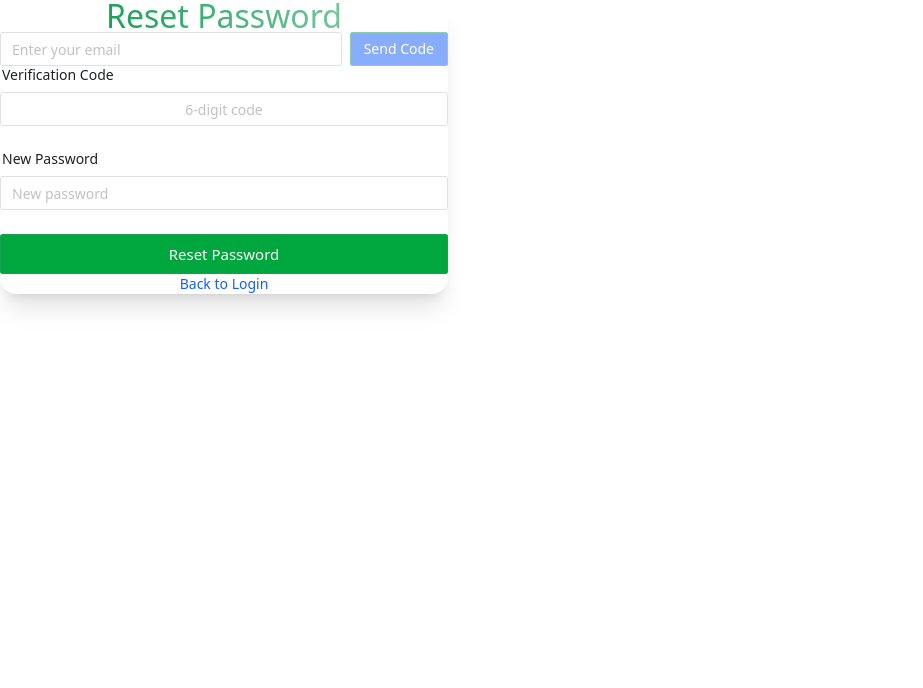
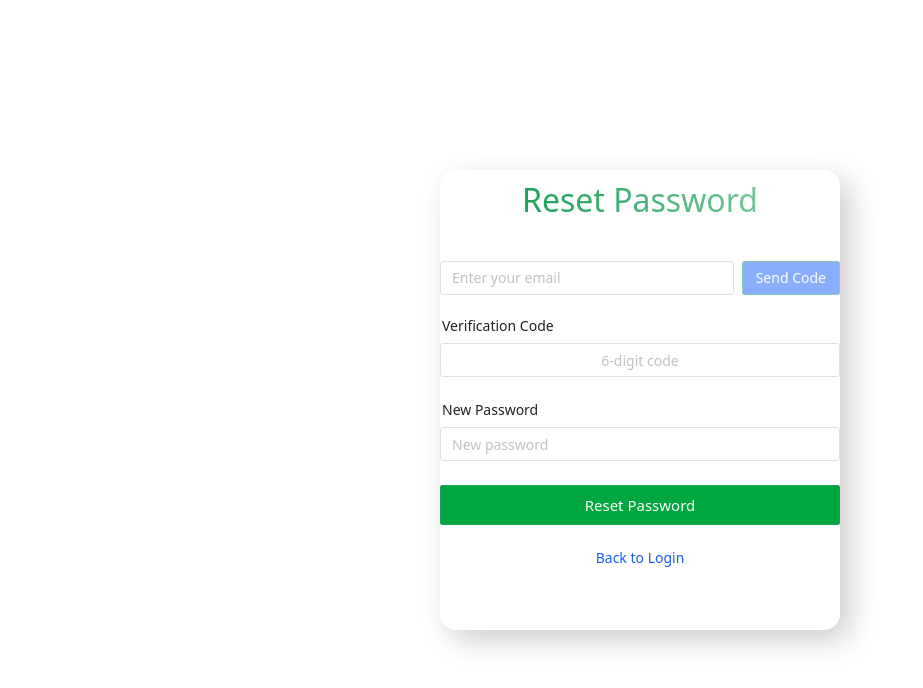
Before and after one commit to Bundith111/Authentication, a Vue app: page /auth/forgot-password in a window 1280 px wide. Shown: the top 688 px of the page, without its empty margins (0-923 px from the left). Built offline with nearby package versions, Linux system fonts and the light colour scheme.

Commit message:
edit form

```diff
--- a/src/components/auth/ForgotPassword.vue
+++ b/src/components/auth/ForgotPassword.vue
@@ -1,4 +1,4 @@
-<template>
+<!-- <template>
   <n-form
     class="bg-white p-8 rounded-2xl shadow-xl w-full max-w-md mx-auto space-y-6"
     label-placement="top"
@@ -46,7 +46,59 @@
     <div class="text-center text-sm text-blue-600 mt-4">
       <button class="hover:underline" @click="goBackToLogin">Back to Login</button>
     </div>
+  </n-form> -->
+  <template>
+  <div class="min-h-screen  flex items-center justify-center pt-96 "><br>
+  <n-form
+    class=" p-8 rounded-2xl w-[400px] h-[460px] max-w-md mx-auto space-y-2 shadow-[10px_10px_30px_rgba(0.2,0.2,0.2,0.2)] "
+    label-placement="top" >
+    <h1 class="text-9xl font-semibold text-center text-gray-800 "><br>
+      <n-gradient-text size="32" type="success"> Reset Password </n-gradient-text>
+    </h1><br>
+    <br />
+    <div class="flex items-center gap-2 w-full">
+      <n-input v-model:value="email" placeholder="Enter your email" class="flex-1" />
+      <n-button
+        type="primary"
+        size="medium"
+        class="!bg-blue-600 hover:!bg-blue-700 transition-all whitespace-nowrap"
+        :disabled="!email"
+        @click="sendCode"
+      >
+        Send Code
+      </n-button>
+    </div>
+    <br />
+    <n-form-item label="Verification Code">
+      <n-input
+        v-model:value="codeInput"
+        placeholder="6-digit code"
+        maxlength="6"
+        class="w-full text-center"
+      />
+    </n-form-item>
+    <n-form-item label="New Password">
+      <n-input
+        v-model:value="newPassword"
+        type="password"
+        placeholder="New password"
+        class="w-full"
+      />
+    </n-form-item>
+    <n-button
+      type="primary"
+      block
+      size="large"
+      class="!bg-green-600 hover:!bg-green-700"
+      @click="resetPassword"
+    >
+      Reset Password
+    </n-button><br>
+    <div class="text-center text-sm text-blue-600 mt-4">
+      <button class="hover:underline" @click="goBackToLogin">Back to Login</button>
+    </div>
   </n-form>
+  </div>
 </template>
 
 <script setup>
--- a/src/components/auth/LoginForm.vue
+++ b/src/components/auth/LoginForm.vue
@@ -1,4 +1,4 @@
-<template>
+<!-- <template>
   <n-form
     class="bg-white p-8 rounded-2xl shadow-xl w-full max-w-md mx-auto space-y-6"
     label-placement="top"
@@ -33,6 +33,44 @@
       <button class="hover:underline" @click="goToForgotPassword">Forgot Password?</button>
     </div>
   </n-form>
+</template> -->
+
+<template>
+  <div class="min-h-screen  flex items-center justify-center pt-96 "><br>
+  <n-form
+  class="rounded-2xl w-[400px] h-[460px] max-w-md mx-auto space-y-6 p-6 shadow-[10px_10px_30px_rgba(0.2,0.2,0.2,0.2)] -20"
+  label-placement="top">
+    <h1 class="text-9xl font-semibold text-center text-gray-800 "><br>
+      <n-gradient-text size="32" type="success"> Login </n-gradient-text>
+    </h1><br>
+    <n-form-item label="Email">
+      <n-input v-model:value="email" placeholder="you@example.com" class="w-full" />
+    </n-form-item>
+    <n-form-item label="Password">
+      <n-input
+        v-model:value="password"
+        type="password"
+        show-password-on="click"
+        placeholder="Your password"
+        class="w-full"
+      />
+    </n-form-item>
+    <n-button
+      type="primary"
+      block
+      size="large"
+      class="!bg-green-600 hover:!bg-green-700 transition-all"
+      @click="handleLogin"
+    >
+      Login
+    </n-button><br>
+    <div class="text-center text-sm text-blue-600 mt-4">
+      <button class="hover:underline" @click="goToRegister">Don't have an account? Register</button>
+      <br />
+      <button class="hover:underline" @click="goToForgotPassword">Forgot Password?</button>
+    </div>
+  </n-form>
+  </div>
 </template>
 
 <script setup>
--- a/src/components/auth/RegisterForm.vue
+++ b/src/components/auth/RegisterForm.vue
@@ -1,4 +1,4 @@
-<template>
+<!-- <template>
   <n-form
     class="bg-white p-8 rounded-2xl shadow-xl w-full max-w-md mx-auto space-y-6"
     label-placement="top"
@@ -31,6 +31,42 @@
       <button class="hover:underline" @click="goToLogin">Already have an account? Login</button>
     </div>
   </n-form>
+</template> -->
+
+<template>
+  <div class="min-h-screen  flex items-center justify-center pt-96 "><br>
+  <n-form
+    class=" p-8 rounded-2xl w-[400px] h-[460px] max-w-md mx-auto space-y-2 shadow-[10px_10px_30px_rgba(0.2,0.2,0.2,0.2)] "
+    label-placement="top" >
+    <h1 class="text-9xl font-semibold text-center text-gray-800 "><br>
+      <n-gradient-text size="32" type="success"> Create Account </n-gradient-text>
+    </h1><br><br>
+    <n-form-item label="Email">
+      <n-input v-model:value="email" placeholder="you@example.com" class="w-full" />
+    </n-form-item>
+    <n-form-item label="Password">
+      <n-input
+        v-model:value="password"
+        type="password"
+        show-password-on="click"
+        placeholder="Create a password"
+        class="w-full"
+      />
+    </n-form-item>
+    <n-button
+      type="primary"
+      block
+      size="large"
+      class="!bg-green-600 hover:!bg-green-700 transition-all"
+      @click="handleRegister"
+    >
+      Register
+    </n-button><br>
+    <div class="text-center text-sm text-blue-600 mt-4">
+      <button class="hover:underline" @click="goToLogin">Already have an account? Login</button>
+    </div>
+  </n-form>
+  </div>
 </template>
 
 <script setup>
```
